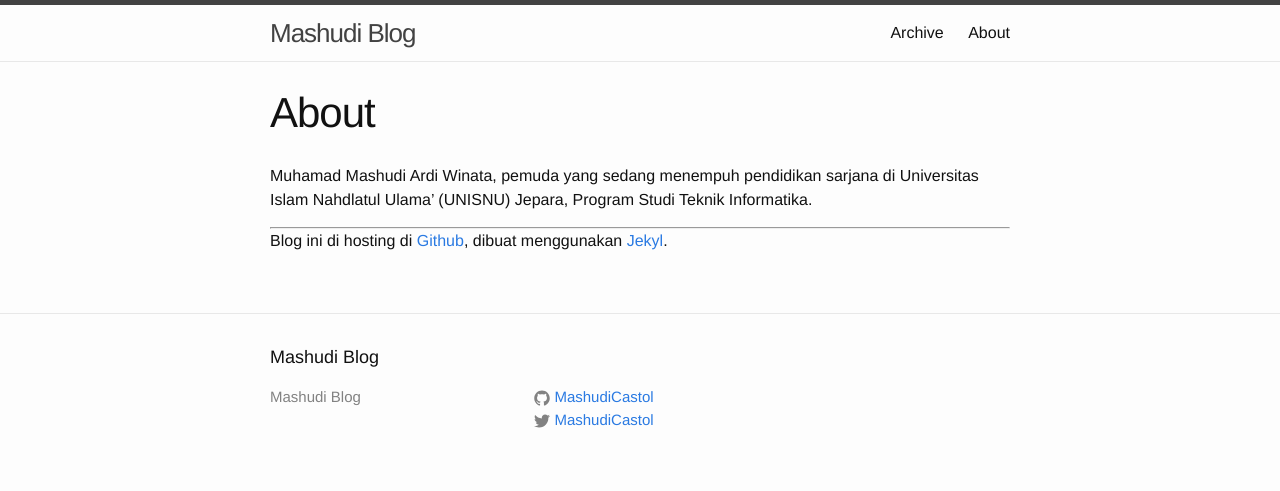
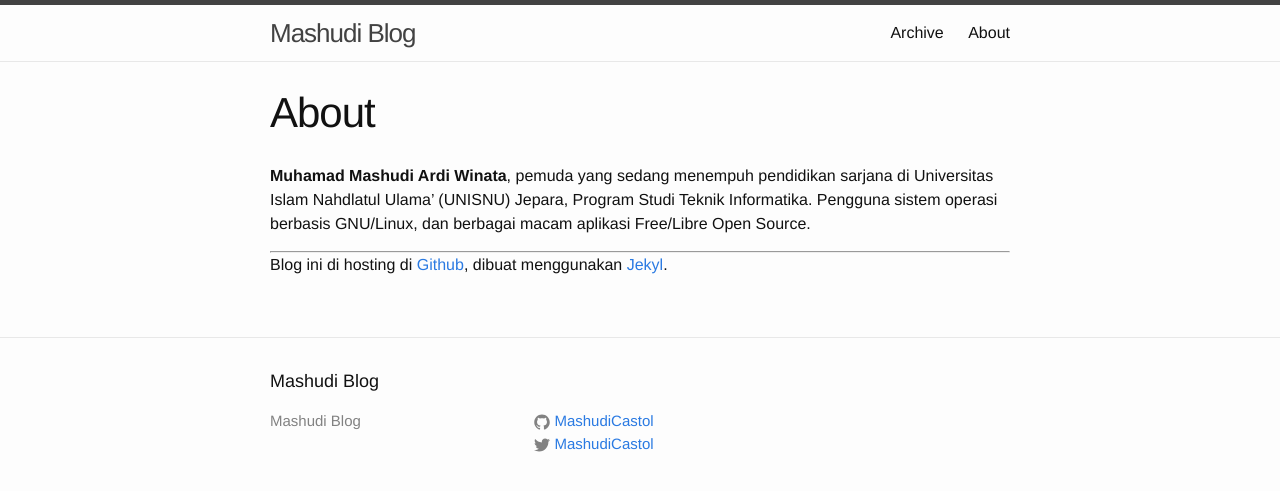
Before and after one commit to MashudiSudonym/diTerminal, a Jekyll site: the page built from about.md, in a window 1280 px wide. Shown: the top 491 px of the page. Built offline with Jekyll 4.4.1, drawn with Linux system fonts in a browser that asks for light colours.

Commit message:
update halaman

```diff
--- a/about.md
+++ b/about.md
@@ -3,7 +3,7 @@ layout: page
 title: About
 ---
 
-Muhamad Mashudi Ardi Winata, pemuda yang sedang menempuh pendidikan sarjana di Universitas Islam Nahdlatul Ulama' (UNISNU) Jepara, Program Studi Teknik Informatika.
+**Muhamad Mashudi Ardi Winata**, pemuda yang sedang menempuh pendidikan sarjana di Universitas Islam Nahdlatul Ulama' (UNISNU) Jepara, Program Studi Teknik Informatika. Pengguna sistem operasi berbasis GNU/Linux, dan berbagai macam aplikasi Free/Libre Open Source.
 
 ***
 
```
